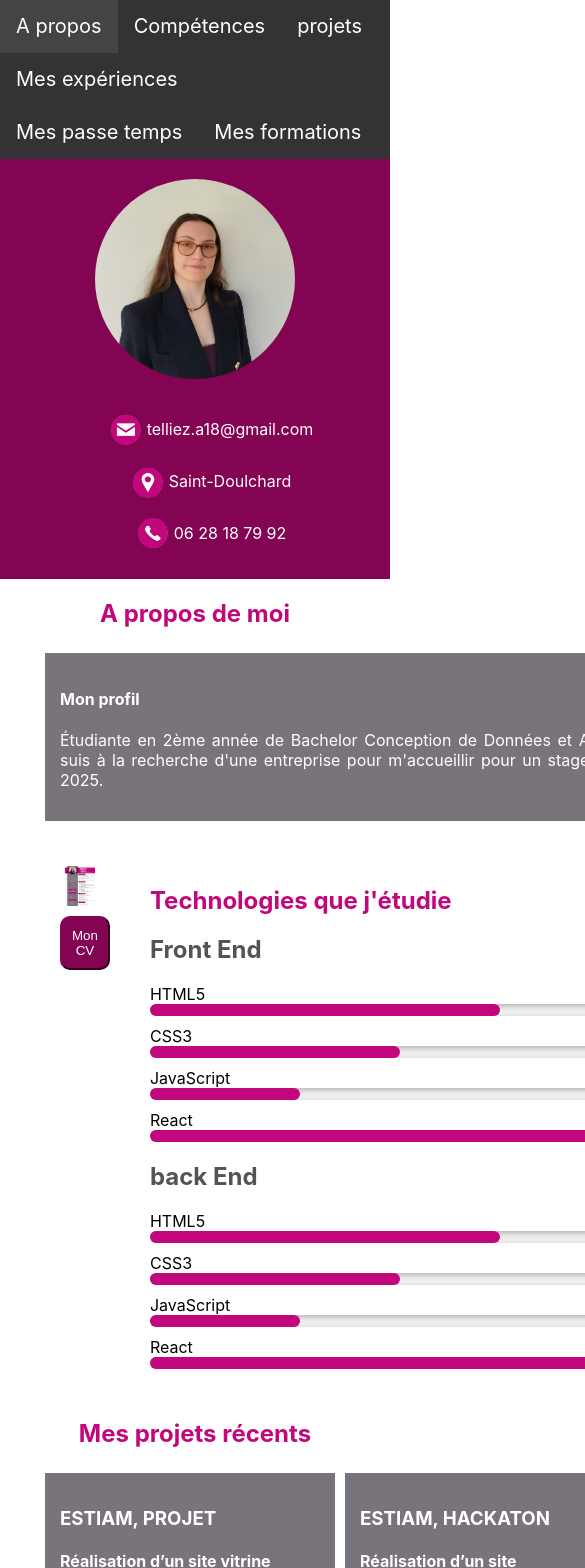
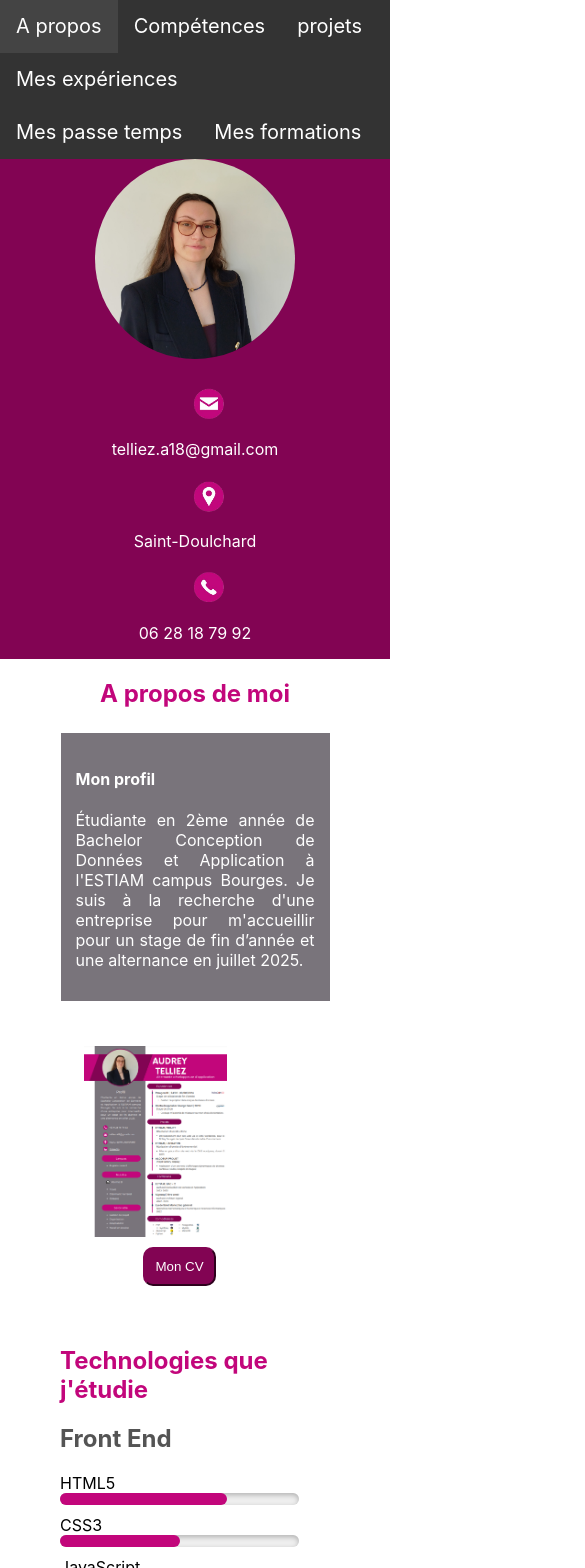
Before and after one commit to TllzAudrey/landing-page, a React (Create React App) app: page / in a window 390 px wide. Shown: the top 1568 px of the page, 585 px wide, since content can reach past the window. Built offline with nearby package versions, Linux system fonts and the light colour scheme.

Commit message:
responsive containers

```diff
--- a/src/App.css
+++ b/src/App.css
@@ -15,16 +15,23 @@ section{
 /* navbar */
 .navbar {
   display: block;
-  width: 100%;
+  width:100%;
+  margin:auto;
+  position:relative;
   margin: 10px;
   text-align: center;
+  background-color: #333;
 }
 #navbar {
   list-style-type: none;
   margin: 0;
   padding: 0;
+  width:100%;
+  margin:auto;
+  position:relative;
   overflow: hidden;
   background-color: #333;
+
 }
 
 #navbar > li {
@@ -49,8 +56,9 @@ section{
 
 .header {
   text-align: center;
-  max-height: 500px;
-  padding: 20px;
+  width:100%;
+  margin:auto;
+  position:relative;
   margin-bottom: 20px;
   background-color: #820453;
 }
@@ -300,7 +308,7 @@ ul.tl li .timestamp{
 
 .footer{
   background-color: #820453;
-  padding: 10px;
+  padding: 10px 0 10px 0;
   width:100%;
   margin:auto;
   position:relative;
@@ -310,3 +318,19 @@ ul.tl li .timestamp{
   text-align: center;
   color: white;
 }
+
+/*Responsive */
+
+@media (max-width: 800px) {
+  .flex-container, #containers , #progression_cont, .lien{
+    flex-direction: column;
+    width: 90%;
+  }
+
+  #progression_bars > progress{
+    width: 100%;
+  }
+  .history-tl-container ul.tl li{
+    margin-left:15%;
+  }
+}
```
